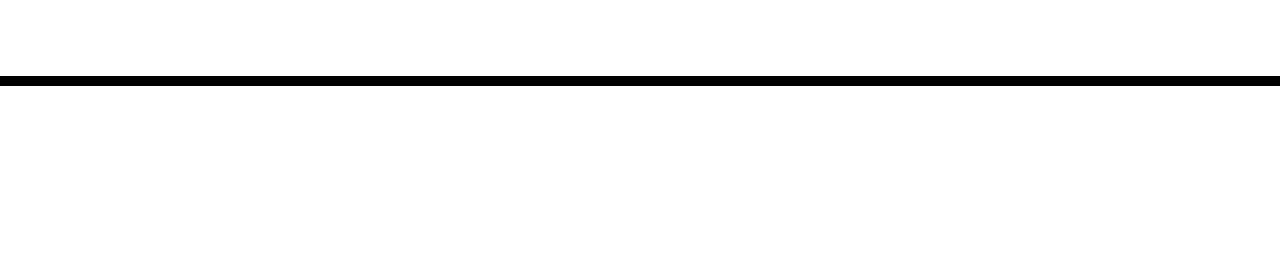
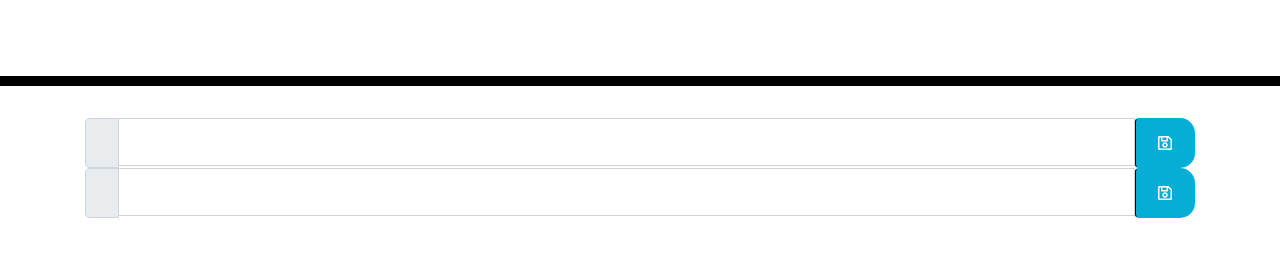
Before and after one commit to yarvelo23/day-planner, a plain HTML site: page index.html in a window 1280 px wide. Shown: the part 182-438 px from the top of the page. Drawn offline with nearby package versions, Linux system fonts and the light colour scheme.

Commit message:
added 8 and 9am timeblocks to HTML

```diff
--- a/index.html
+++ b/index.html
@@ -1,9 +1,11 @@
 <!DOCTYPE html>
 <html lang="en">
-  <head>
+
+<head>
     <meta charset="UTF-8" />
     <meta name="viewport" content="width=device-width, initial-scale=1.0" />
     <meta http-equiv="X-UA-Compatible" content="ie=edge" />
+    <!--bootstrap links-->
     <link
       rel="stylesheet"
       href="https://stackpath.bootstrapcdn.com/bootstrap/4.3.1/css/bootstrap.min.css"
@@ -20,7 +22,7 @@
     />
     <link rel="stylesheet" href="style.css" />
     <title>Work Day Scheduler</title>
-  </head>
+</head>
 
   <body>
     <header class="jumbotron">
@@ -30,9 +32,29 @@
     </header>
     <div class="container">
       <!-- Timeblocks go here -->
+        <!--8AM TIMEBLOCK-->
+        <div class="input-group input-group-lg" data-hour="8">
+            <div class="input-group-prepend">
+                <span class="input-group-text time-block block1"></span>
+            </div>
+            <input type="text" class="form-control form8" aria-label="Large">
+            <button class="btn saveBtn"><i class="far fa-save"></i></button>
+        </div>
+
+        <!--9AM TIMEBLOCK-->
+        <div class="input-group input-group-lg" data-hour="9">
+            <div class="input-group-prepend">
+                <span class="input-group-text time-block block2"></span>
+            </div>
+            <input type="text" class="form-control form9" aria-label="Large">
+            <button class="btn saveBtn"><i class="far fa-save"></i></button>
+        </div>
+
+
     </div>
 
     <script src="https://code.jquery.com/jquery-3.4.1.min.js"></script>
     <script src="https://cdnjs.cloudflare.com/ajax/libs/moment.js/2.24.0/moment.min.js"></script>
+    <script src="script.js"></script>
   </body>
 </html>
--- a/style.css
+++ b/style.css
@@ -69,3 +69,13 @@ body {
     font-size: 20px;
     transition: all .3s ease-in-out;
   }
+
+  .fa-save {
+    padding: 10px;
+
+}
+
+
+.container {
+  margin-bottom: 10%;
+}
```
Also changed, not shown: 1 other file.
